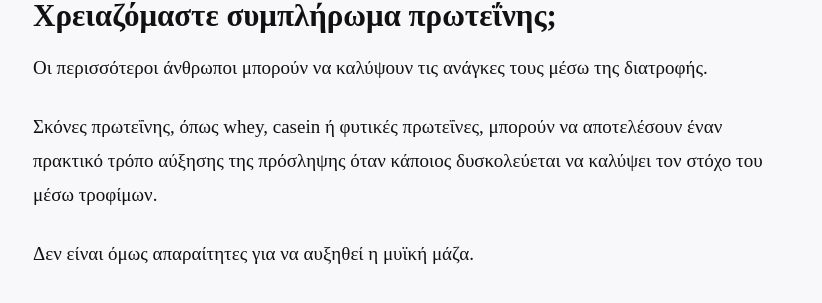
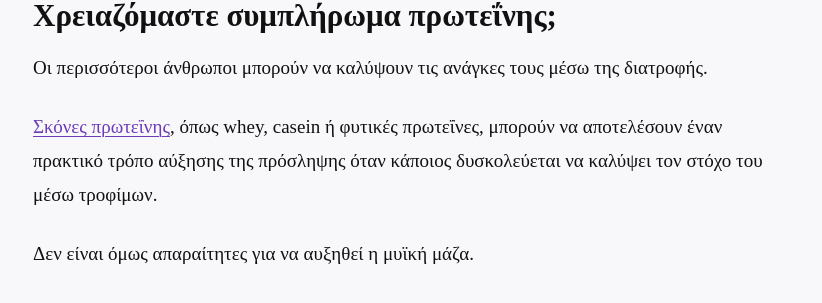
Before and after one commit to BiomedFacts/BiomedFacts, a Jekyll site: the page built from _posts/2026-09-18-prwteinh-posh-xreiazomaste-thn-hmera-kai-poies-einai-oi-kalyteres-phges.md, in a window 1280 px wide and 900 px high, scrolled down 8776 px. Shown: the part 144-447 px from the top of the window, without its empty margins (227-1049 px from the left). Built offline with Jekyll 4.4.1, drawn with Linux system fonts in a browser that asks for light colours; part of the change alters nothing that is shown.

```diff
--- a/_posts/2026-09-18-prwteinh-posh-xreiazomaste-thn-hmera-kai-poies-einai-oi-kalyteres-phges.md
+++ b/_posts/2026-09-18-prwteinh-posh-xreiazomaste-thn-hmera-kai-poies-einai-oi-kalyteres-phges.md
@@ -222,7 +222,7 @@ sources:
 
 Οι περισσότεροι άνθρωποι μπορούν να καλύψουν τις ανάγκες τους μέσω της διατροφής.
 
-Σκόνες πρωτεΐνης, όπως whey, casein ή φυτικές πρωτεΐνες, μπορούν να αποτελέσουν έναν πρακτικό τρόπο αύξησης της πρόσληψης όταν κάποιος δυσκολεύεται να καλύψει τον στόχο του μέσω τροφίμων.
+[Σκόνες πρωτεΐνης](https://biomedfacts.com/%CE%B4%CE%B9%CE%B1%CF%84%CF%81%CE%BF%CF%86%CE%AE/2026/10/18/symplhrwmata-prwteinhs-pws-paraskeyazontai.html), όπως whey, casein ή φυτικές πρωτεΐνες, μπορούν να αποτελέσουν έναν πρακτικό τρόπο αύξησης της πρόσληψης όταν κάποιος δυσκολεύεται να καλύψει τον στόχο του μέσω τροφίμων.
 
 Δεν είναι όμως απαραίτητες για να αυξηθεί η μυϊκή μάζα.
 
```
